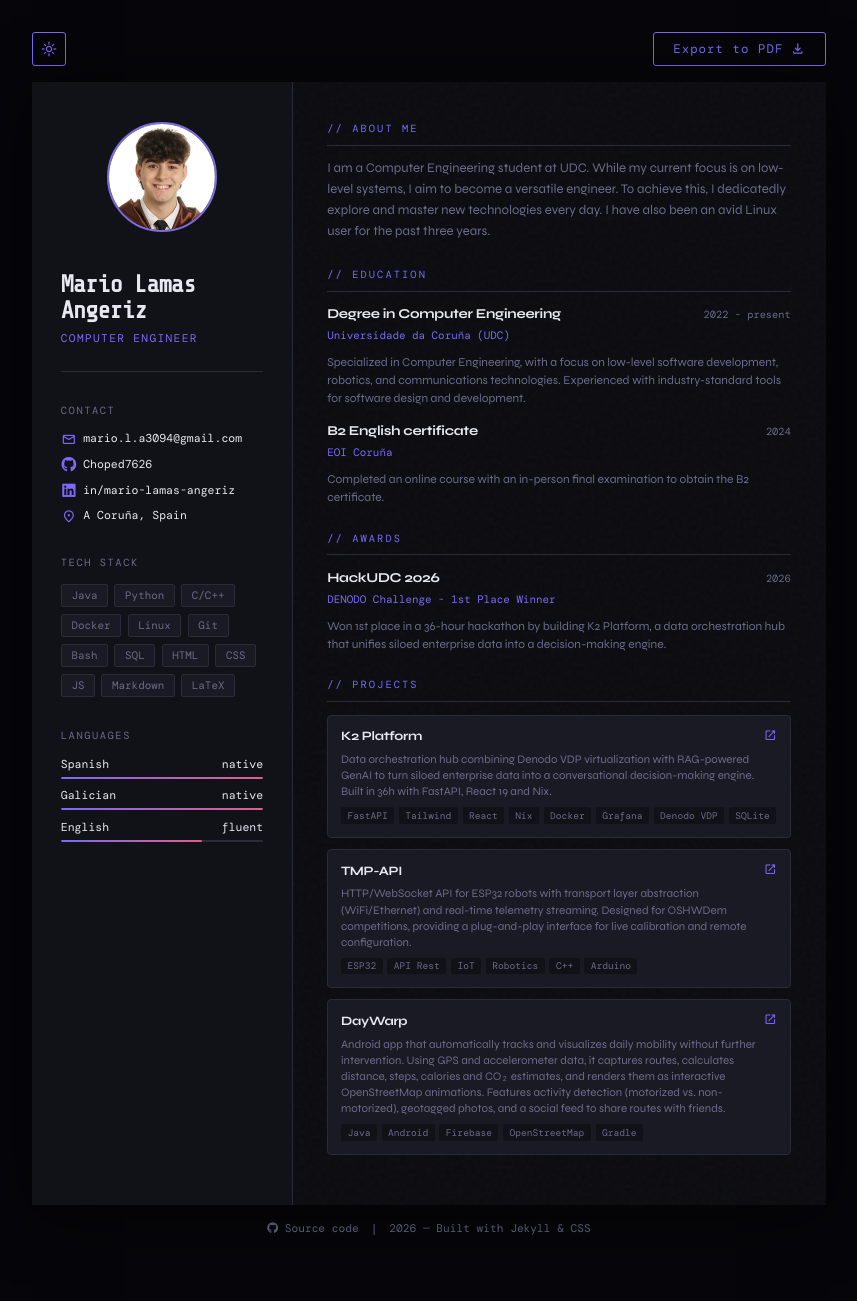
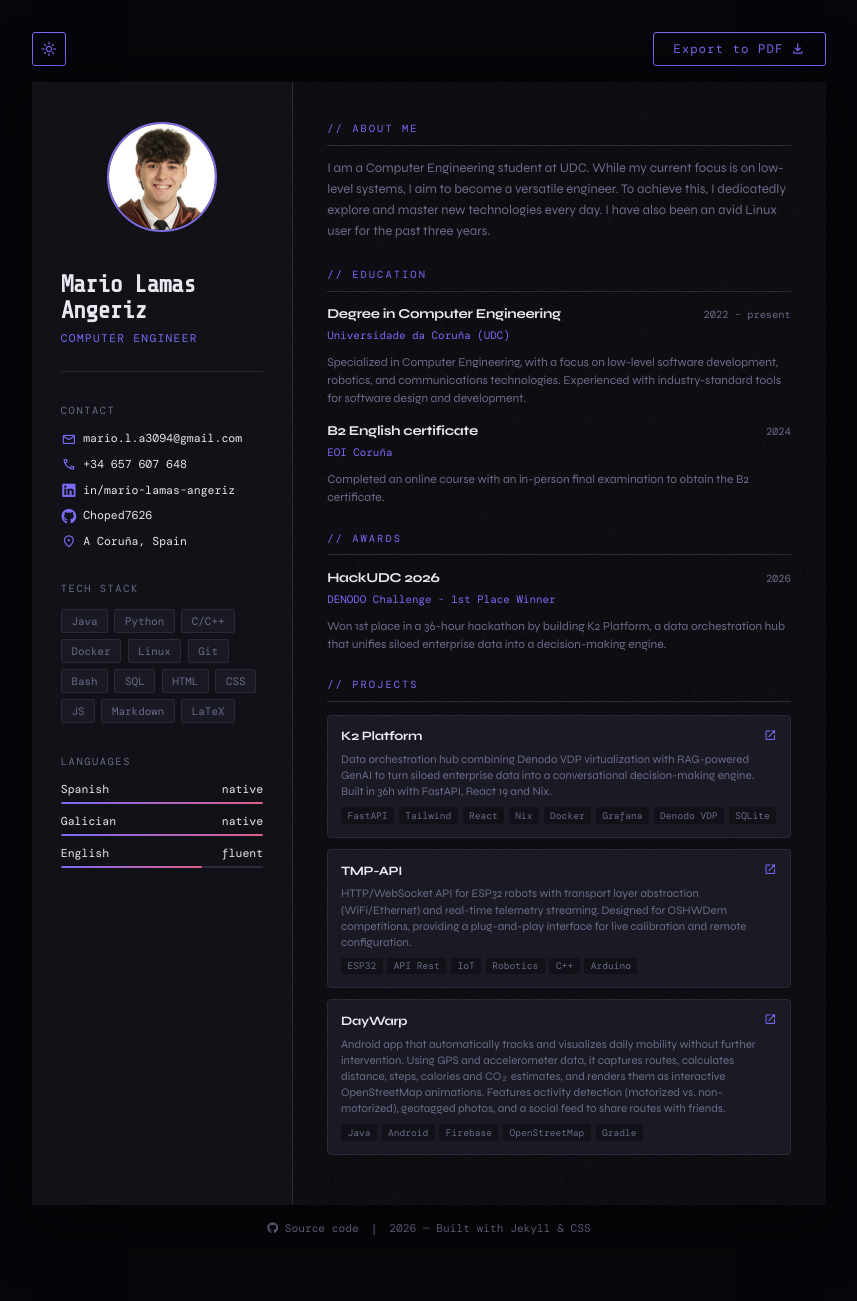
Before and after one commit to Choped7626/CV, a Jekyll site: the page built from index.html, in a window 1280 px wide. Shown: the whole page, without its empty margins (211-1068 px from the left). Built offline with Jekyll 4.4.1, drawn with Linux system fonts in a browser that asks for light colours; some web fonts are replaced.

Commit message:
Add telephone

```diff
--- a/index.html
+++ b/index.html
@@ -32,11 +32,14 @@ layout: default
       <a class="contact-item" href="mailto:mario.l.a3094@gmail.com">
         <span class="material-symbols-outlined">mail</span> mario.l.a3094@gmail.com
       </a>
-      <a class="contact-item" href="https://github.com/Choped7626" target="_blank">
-        <i class="fa-brands fa-github"></i> Choped7626
+      <a class="contact-item" href="tel:+34657607648">
+        <span class="material-symbols-outlined">phone</span> +34 657 607 648
       </a>
       <a class="contact-item" href="https://www.linkedin.com/in/mario-lamas-angeriz/" target="_blank">
         <i class="fa-brands fa-linkedin"></i> in/mario-lamas-angeriz
+      </a>
+      <a class="contact-item" href="https://github.com/Choped7626" target="_blank">
+        <i class="fa-brands fa-github"></i> Choped7626
       </a>
       <span class="contact-item">
         <span class="material-symbols-outlined">location_on</span> A Coruña, Spain
```
Also changed, not shown: 1 other file.
